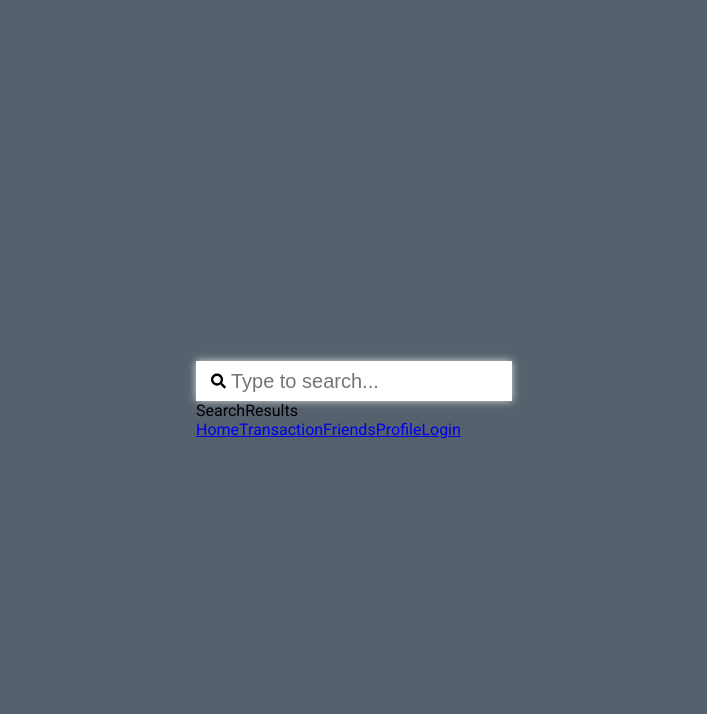
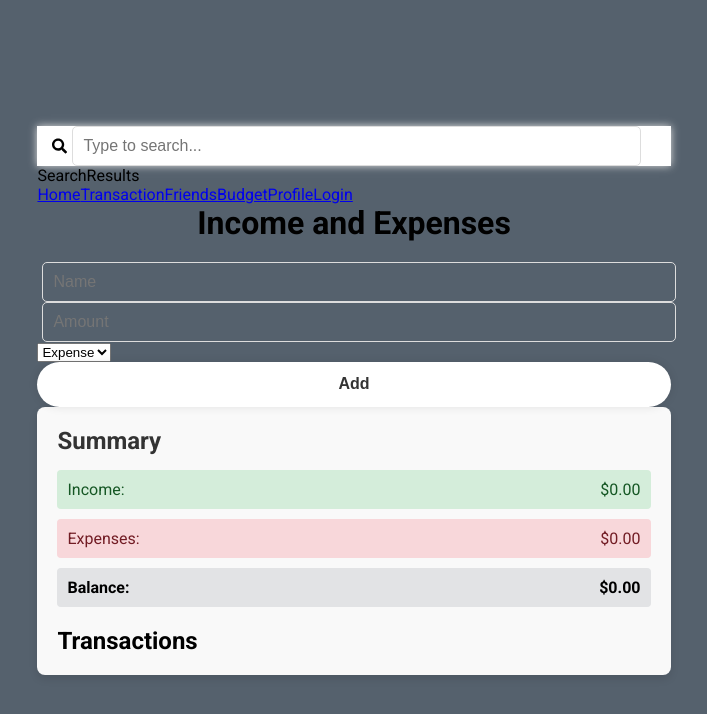
Before and after one commit to ALLHUBS-Jan-2024-Liftoff/crafty-coders, a React (Vite) app in the folder LaunchCash-Frontend/: page /budget in a window 1280 px wide. Shown: the top 714 px of the page, without its empty margins (286-993 px from the left). Built offline with nearby package versions, Linux system fonts and the light colour scheme.

Commit message:
now working

```diff
--- a/LaunchCash-Frontend/src/App.jsx
+++ b/LaunchCash-Frontend/src/App.jsx
@@ -1,12 +1,13 @@
 import React from "react";
 import LoginRegister from "./pages/LoginRegister/LoginRegister";
-import Profile from "./pages/Profile";
+// import Profile from "./pages/Profile";
 import NavBar from "./pages/NavBar";
 import Home from "./pages/Home";
 import { Routes, Route, BrowserRouter as Router } from "react-router-dom";
 import { UserProvider } from "./pages/LoginRegister/components/UserContext";
 
 import { SearchBar } from "./components/SearchBar";
+import BudgetPage from "./components/BudgetPage";
 function App() {
   return (
     <div className="App">
@@ -21,7 +22,8 @@ function App() {
           <Routes>
             <Route path="/" element={<Home />} />
             <Route path="/login-register" element={<LoginRegister />} />
-            <Route path={"/profile/:username"} element={<Profile />} />
+            {/* <Route path={"/profile/:username"} element={<Profile />} /> */}
+            <Route path="/budget" element={<BudgetPage />} />
           </Routes>
         </Router>
       </UserProvider>
--- a/LaunchCash-Frontend/src/components/BudgetPage.jsx
+++ b/LaunchCash-Frontend/src/components/BudgetPage.jsx
@@ -1,7 +1,9 @@
 
 import React, { useState } from 'react';
-import BudgetForm from './components/BudgetForm';
-import BudgetList from './components/BudgetList';
+import BudgetForm from './BudgetComponent/BudgetForm';
+import BudgetList from './BudgetComponent/BudgetList';
+
+
 import './BudgetPage.css';
 
 const BudgetPage = () => {
--- a/LaunchCash-Frontend/src/pages/NavBar.jsx
+++ b/LaunchCash-Frontend/src/pages/NavBar.jsx
@@ -12,6 +12,9 @@ const NavBar = ({ user, handleLogout }) => {
       </Link>
       <Link className="nav-link" to="/friends">
         Friends
+      </Link>
+      <Link className="nav-link" to="/Budget">
+        Budget
       </Link>
       <Link className="nav-link" to="/profile/:username">
         Profile
```
